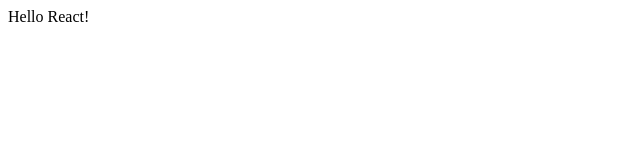
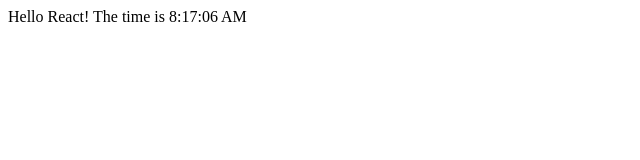
Before and after one commit to emmeiwhite/Pure-React-without-bundler, a plain HTML site: page index.html in a window 1280 px wide. Shown: the whole page, without its empty margins (0-640 px from the left). Drawn offline with nearby package versions, Linux system fonts and the light colour scheme.

Commit message:
Interpolation with template string and rendering time with new Date().toLocaleTimeString()

```diff
--- a/index.html
+++ b/index.html
@@ -20,7 +20,10 @@
     <script>
       // App Component
       function App() {
-        return React.createElement('header', null, 'Hello React!')
+        // We can write any normal JavaScript over here
+
+        const time = new Date().toLocaleTimeString()
+        return React.createElement('header', null, `Hello React! The time is ${time}`)
       }
 
       //   Let's create a root element where all our single page application will reside
```
